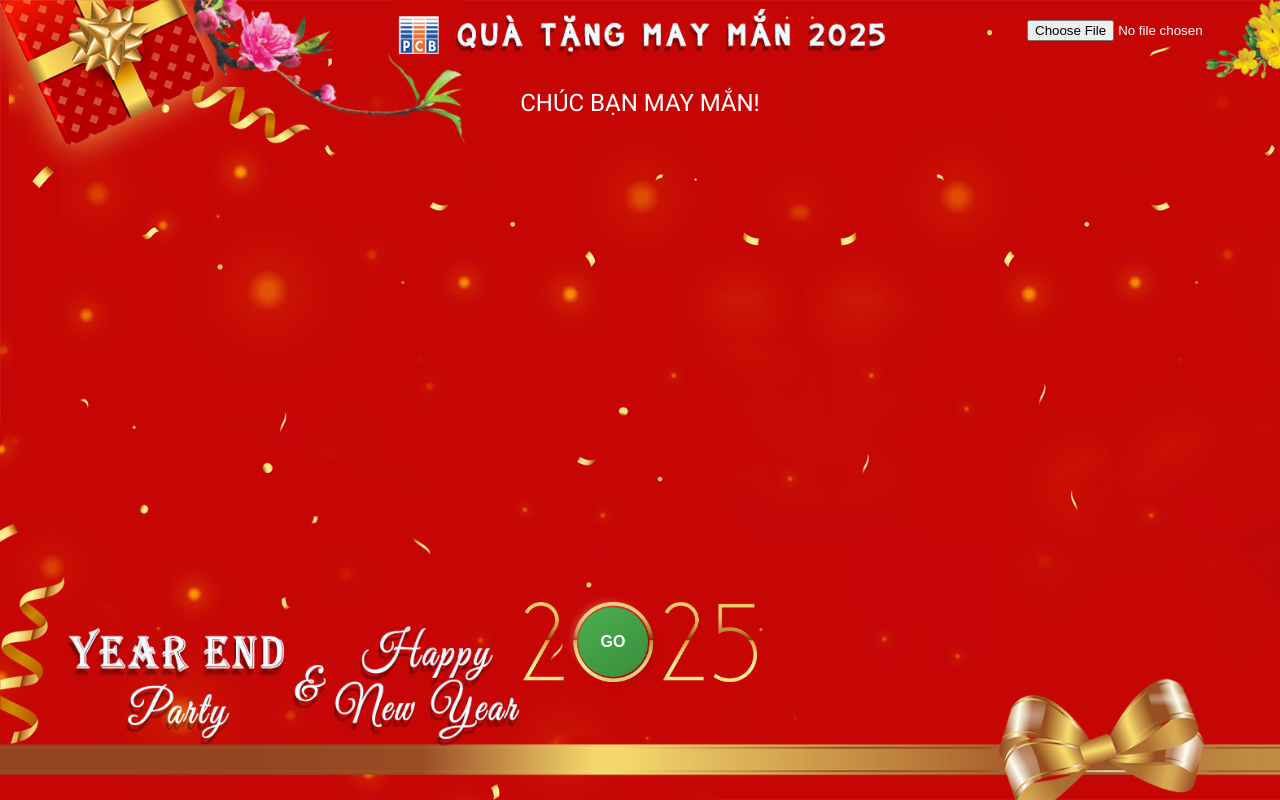
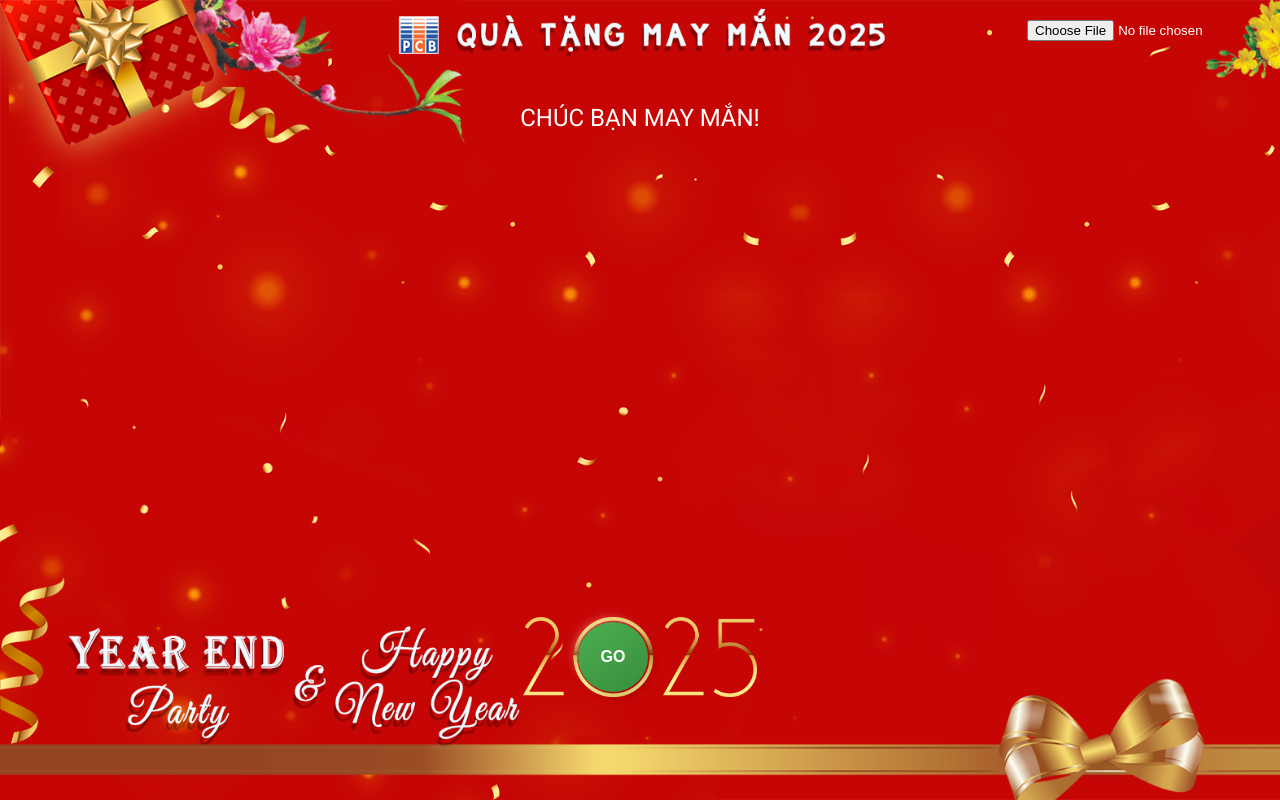
Before and after one commit to pcb-vn/lucky-gift, a plain HTML site: page index.html in a window 1280 px wide. Drawn offline with Linux system fonts and the light colour scheme.

Commit message:
Dịch thông  báo xuống

```diff
--- a/index.html
+++ b/index.html
@@ -108,7 +108,7 @@
             margin-top:50px;
         }
         .result {
-            margin: -30px 0 15px 0;
+            margin: 0 0 15px 0;
             font-size: 24px;
             font-weight: 500;
             color: white;
```
